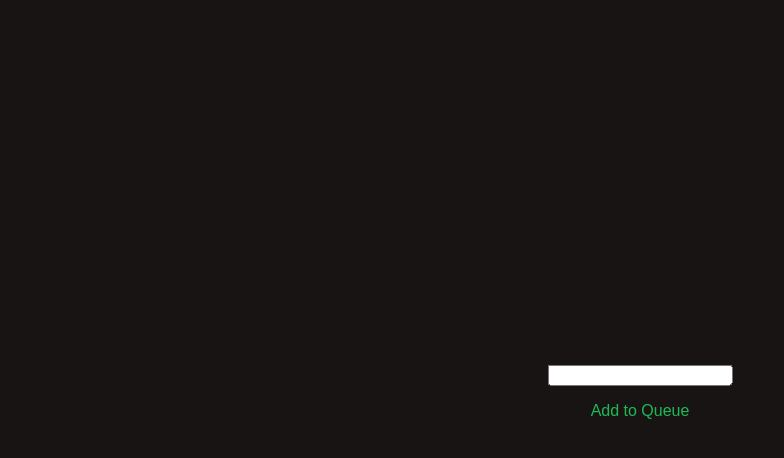
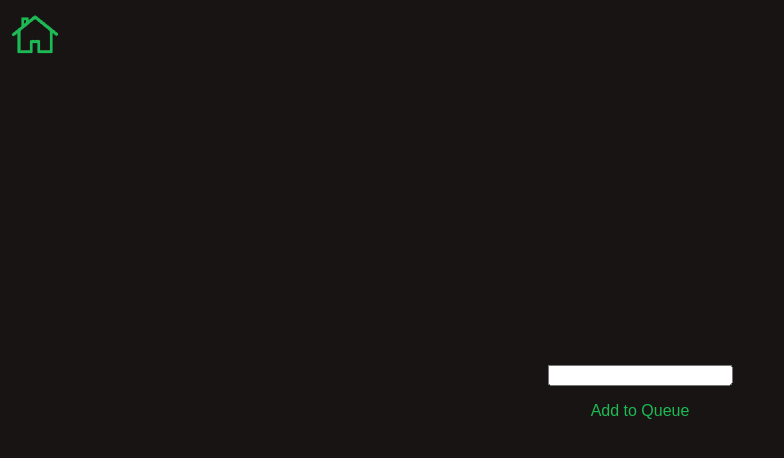
Before and after one commit to SchibleyJ/Spotify-Group-Listening, a website: page public/queue.html in a window 1280 px wide. Shown: the whole page, without its empty margins (0-784 px from the left). Drawn offline with Linux system fonts and the light colour scheme; a web font is replaced by a local one.

Commit message:
Add files via upload

```diff
--- a/public/host.css
+++ b/public/host.css
@@ -43,3 +43,9 @@ button {
     background-color: #191414;
 
 }
+
+.homeButton {
+    padding: 10px;
+    aspect-ratio: 1;
+    width: 50px;
+}
--- a/public/join.css
+++ b/public/join.css
@@ -41,3 +41,9 @@ a, a:hover, a:visited, a:active {
     text-decoration: none;
     text-align: center;
 }
+
+.homeButton {
+    padding: 10px;
+    aspect-ratio: 1;
+    width: 50px;
+}
--- a/public/queue.css
+++ b/public/queue.css
@@ -36,3 +36,9 @@ a, a:hover, a:visited, a:active {
     text-decoration: none;
     text-align: center;
 }
+
+.homeButton {
+    padding: 10px;
+    aspect-ratio: 1;
+    width: 50px;
+}
--- a/public/queue.html
+++ b/public/queue.html
@@ -1,10 +1,18 @@
 <html>
 <link rel='stylesheet' type='text/css' href='queue.css'>
-<div class="center">
-    <input name="uri" type="text" id="uri" value="">
-    <p class="link" style="cursor: pointer" onclick="postURI()">Add to Queue</p>
-</div>
 
+<body>
+    <div>
+        <a style="border: none 0px white;" href="/">
+            <img class="homeButton" src="img/home.png"></img>
+        </a>
+
+        <div class="center">
+            <input name="uri" type="text" id="uri" value="">
+            <p class="link" style="cursor: pointer" onclick="postURI()">Add to Queue</p>
+        </div>
+
+</body>
 <script>
     const postURI = () => {
         fetch('http://localhost:8080/queue', {
```
Also changed, not shown: public/host.html (+4 -0 lines), public/join.html (+4 -0 lines), public/img/home.png (added).
